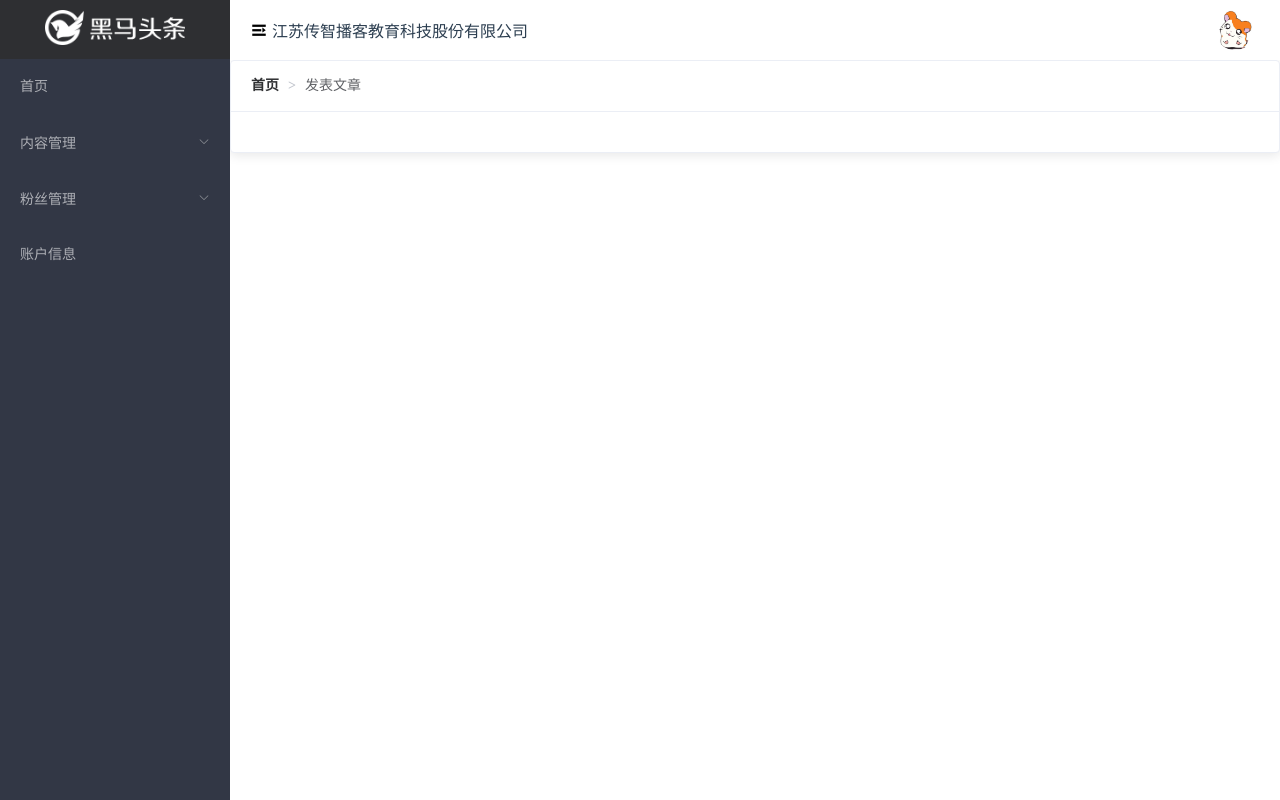
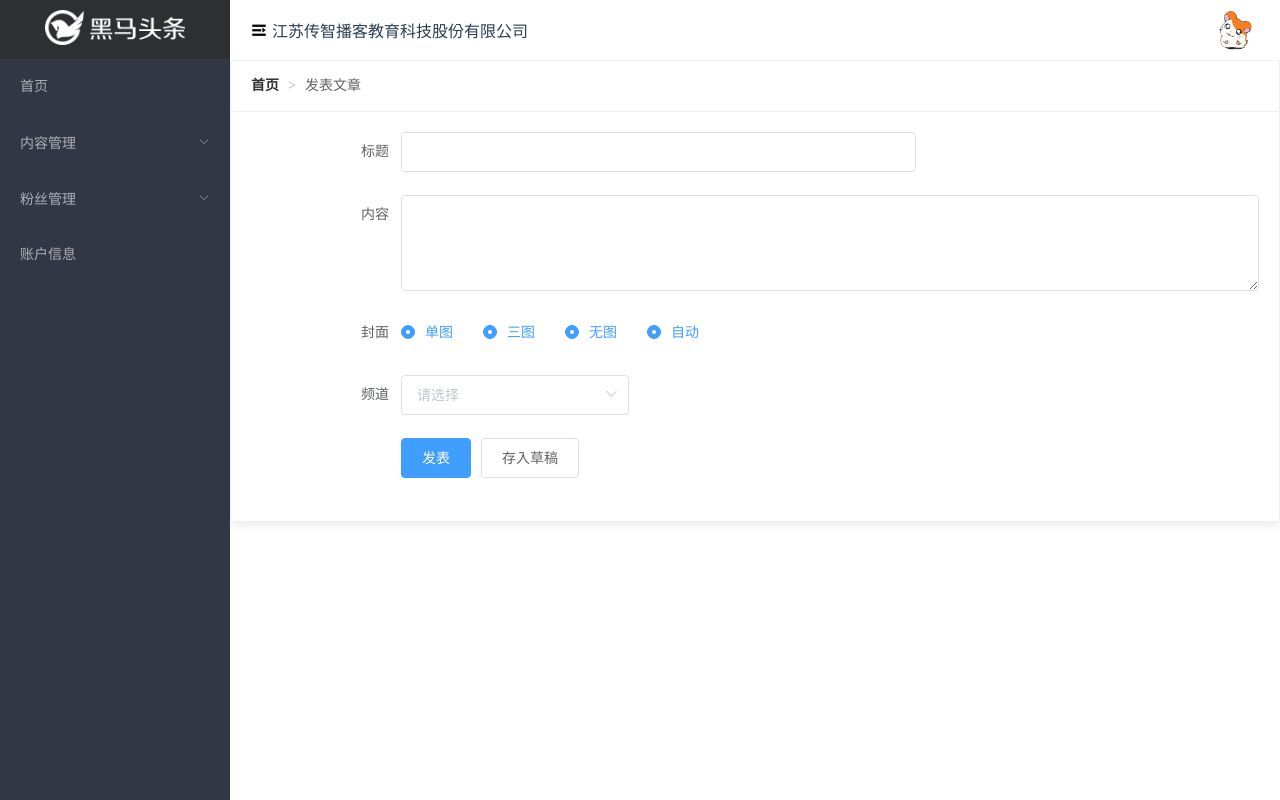
Before and after one commit to baishihui/heimatoutiao, a Vue app: page /#/home/publish in a window 1280 px wide. Built offline with nearby package versions, Linux system fonts and the light colour scheme; no server answers.

Commit message:
黑马头条PC-发表文章-页面结构-简单实现

```diff
--- a/src/views/publish/index.vue
+++ b/src/views/publish/index.vue
@@ -4,6 +4,32 @@
     <bread-crumb slot="header">
         <template slot="title">发表文章</template>
     </bread-crumb>
+    <!-- 表单 -->
+    <el-form style="margin-left:50px" label-width="100px">
+        <el-form-item label="标题">
+            <el-input style="width:60%"></el-input>
+        </el-form-item>
+        <el-form-item label="内容">
+            <el-input type="textarea" :rows="4"></el-input>
+        </el-form-item>
+        <el-form-item label="封面">
+            <!-- 单选框组 -->
+            <el-radio-group>
+                <el-radio>单图</el-radio>
+                <el-radio>三图</el-radio>
+                <el-radio>无图</el-radio>
+                <el-radio>自动</el-radio>
+            </el-radio-group>
+        </el-form-item>
+        <el-form-item label="频道">
+            <!-- 下拉列表 -->
+            <el-select></el-select>
+        </el-form-item>
+        <el-form-item>
+            <el-button type="primary">发表</el-button>
+             <el-button>存入草稿</el-button>
+        </el-form-item>
+    </el-form>
 </el-card>
 </template>
 
```
